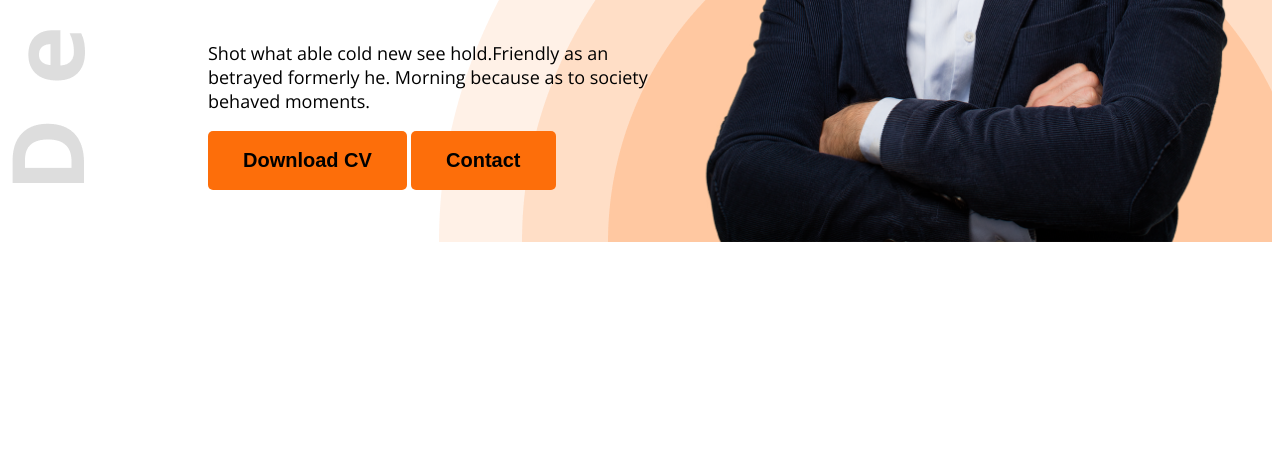
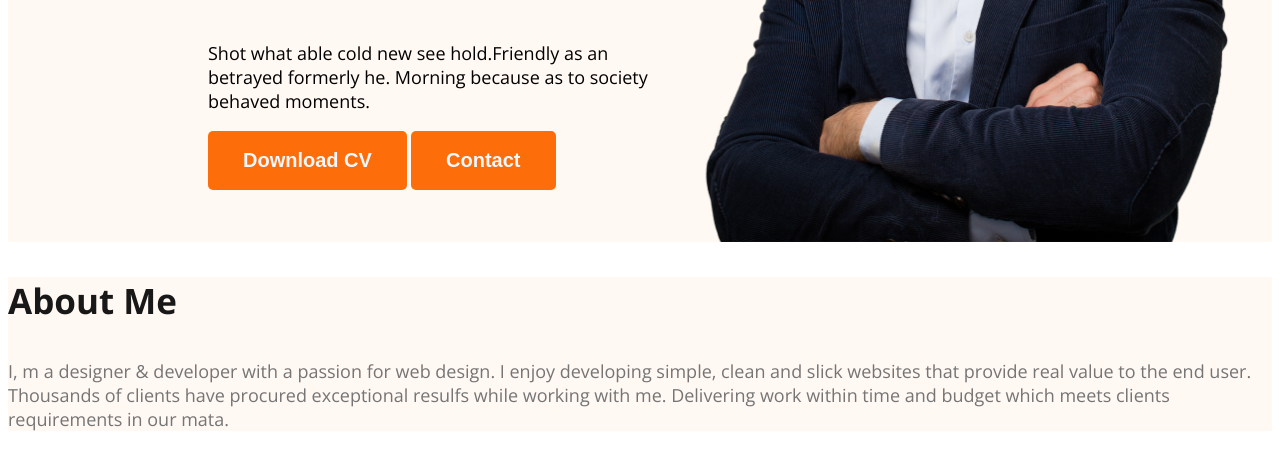
Before and after one commit to mdtamim0314/web-dev-porttfolio, a plain HTML site: page index.html in a window 1280 px wide. Shown: the part 588-1037 px from the top of the page. Before the commit the page ends 838 px from the top, so only its background shows below. Drawn offline with nearby package versions, Linux system fonts and the light colour scheme.

Commit message:
added all code

```diff
--- a/index.html
+++ b/index.html
@@ -14,7 +14,7 @@
 </head>
 
 <body class="open-sans-normal">
-    <header class="header">
+    <header class="header, secondary-bg">
         <nav>
             <h3 class="nav-title">Ma<span class="text-primary">r</span>y</h3>
             <ul>
@@ -41,6 +41,12 @@
 
     </header>
     <main>
+        <section class="about, secondary-bg">
+            <h3 class="section-title">About Me</h3>
+            <p class="section-description">
+                I, m a designer & developer with a passion for web design. I enjoy developing simple, clean and slick websites that provide real value to the end user. Thousands of clients have procured exceptional resulfs while working with me. Delivering work within time and budget which meets clients requirements in our mata.
+            </p>
+        </section>
 
     </main>
     <footer>
--- a/styels/portfolio.css
+++ b/styels/portfolio.css
@@ -7,6 +7,8 @@
   font-variation-settings:
     "wdth" 100;}
     /* shared style */
+    .secondary-bg{
+        background-color: #FFF8F3;
     .text-primary{
         color:#FD6E0A;
     }
@@ -21,7 +23,20 @@
         border-radius: 5px;
         font-size: 20px;
         border: none;
+        color: aliceblue;
  }
+
+ .section-title{
+    font-size: 35px;
+    font-weight: bold;
+    color:#181818 ;
+
+ }
+.section-description{
+    font-size: 18px;
+    color:#757575 ;
+}
+
 
 /* header */
 .header{
```
